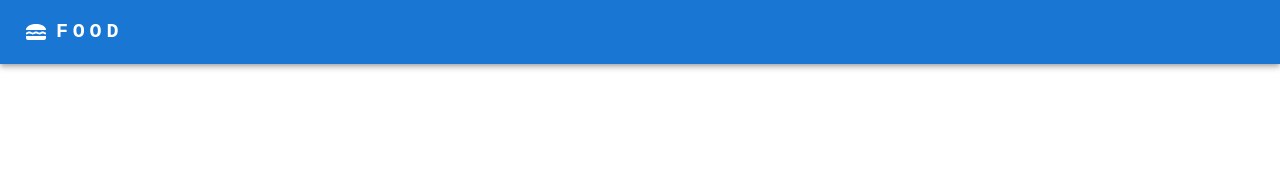
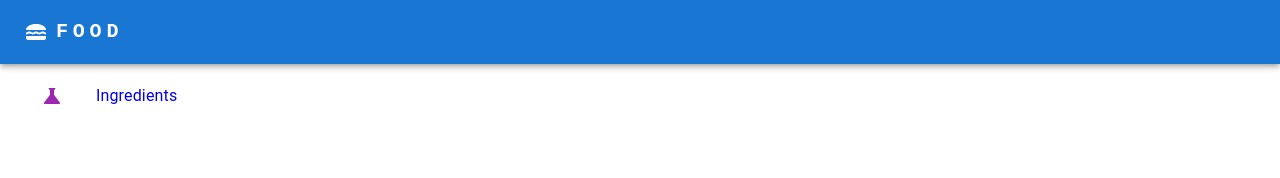
Before and after one commit to arubtsov/meal-planner, a React (Create React App) app: page / in a window 1280 px wide. Shown: the top 178 px of the page. Built offline with nearby package versions, Linux system fonts and the light colour scheme.

Commit message:
add dummy Ingredients route

```diff
--- a/src/App.tsx
+++ b/src/App.tsx
@@ -1,12 +1,15 @@
 import React from 'react';
 
-import { Routes, Route } from "react-router-dom";
-import { MainLayout } from './components/';
+import { Routes, Route, Navigate } from "react-router-dom";
+import { MainLayout, Ingredients } from './components/';
 
 function App() {
   return (
     <Routes>
-      <Route path="/" element={<MainLayout />}></Route>
+      <Route path="/" element={<MainLayout />}>
+        <Route path="/ingredients" element={<Ingredients />} />
+        <Route path="*" element={<Navigate to="/ingredients" replace />} />
+      </Route>
     </Routes>
   );
 }
--- a/src/components/index.ts
+++ b/src/components/index.ts
@@ -1 +1,2 @@
 export * from './main-layout'
+export * from './ingredients'
--- /dev/null
+++ b/src/components/ingredients.tsx
@@ -0,0 +1,5 @@
+import Box from '@mui/material/Box';
+
+export function Ingredients() {
+    return <Box>'Hello from Ingerdients!'</Box>
+}
--- a/src/components/main-layout.tsx
+++ b/src/components/main-layout.tsx
@@ -1,12 +1,16 @@
-import React, { PropsWithChildren } from 'react';
+import React from 'react';
+import { Outlet } from "react-router-dom";
 
 import AppBar from '@mui/material/AppBar';
 import Container from '@mui/material/Container';
 import Toolbar from '@mui/material/Toolbar';
 import LunchDiningIcon from '@mui/icons-material/LunchDining';
 import Typography from '@mui/material/Typography';
+import Stack from '@mui/material/Stack';
+import Box from '@mui/material/Box';
+import { Sidebar } from './sidebar'
 
-export function MainLayout({ children }: PropsWithChildren) {
+export function MainLayout() {
     return (
         <>
           <AppBar position="static">
@@ -31,7 +35,14 @@ export function MainLayout({ children }: PropsWithChildren) {
               </Toolbar>
             </Container>
           </AppBar>
-          <Container maxWidth="xl">{children}</Container>
+          <Container maxWidth="xl">
+            <Stack direction="row">
+                <Sidebar />
+                <Box>
+                    <Outlet />
+                </Box>
+            </Stack>
+          </Container>
         </>
       );
 }
--- /dev/null
+++ b/src/components/sidebar-link.tsx
@@ -0,0 +1,32 @@
+import React, { ReactNode } from 'react'
+import { NavLink as RouterLink, useResolvedPath, useMatch } from 'react-router-dom';
+
+import ListItem from '@mui/material/ListItem';
+import ListItemButton from '@mui/material/ListItemButton';
+import ListItemIcon from '@mui/material/ListItemIcon';
+import ListItemText from '@mui/material/ListItemText';
+
+interface Props {
+    to: string
+    text: string
+    icon: ReactNode
+}
+
+export function SidebarLink({ to, text, icon }: Props) {
+    const resolved = useResolvedPath(to);
+    const match = useMatch({ path: resolved.pathname, end: true });
+    const isActive = Boolean(match)
+
+    return (
+        <li>
+            <ListItem disablePadding component={RouterLink} to={to}>
+                <ListItemButton selected={isActive}>
+                    <ListItemIcon>
+                        {icon}
+                    </ListItemIcon>
+                <ListItemText primary={text} />
+                </ListItemButton>
+            </ListItem>
+        </li>
+    )
+}
--- /dev/null
+++ b/src/components/sidebar.tsx
@@ -0,0 +1,13 @@
+import React from 'react';
+
+import List from '@mui/material/List';
+import { SidebarLink } from './sidebar-link';
+import ScienceIcon from '@mui/icons-material/Science';
+
+export function Sidebar() {
+    return (
+        <List>
+            <SidebarLink to='/ingredients' text='Ingredients' icon={<ScienceIcon color="secondary" />} />
+        </List>
+    )
+}
```
